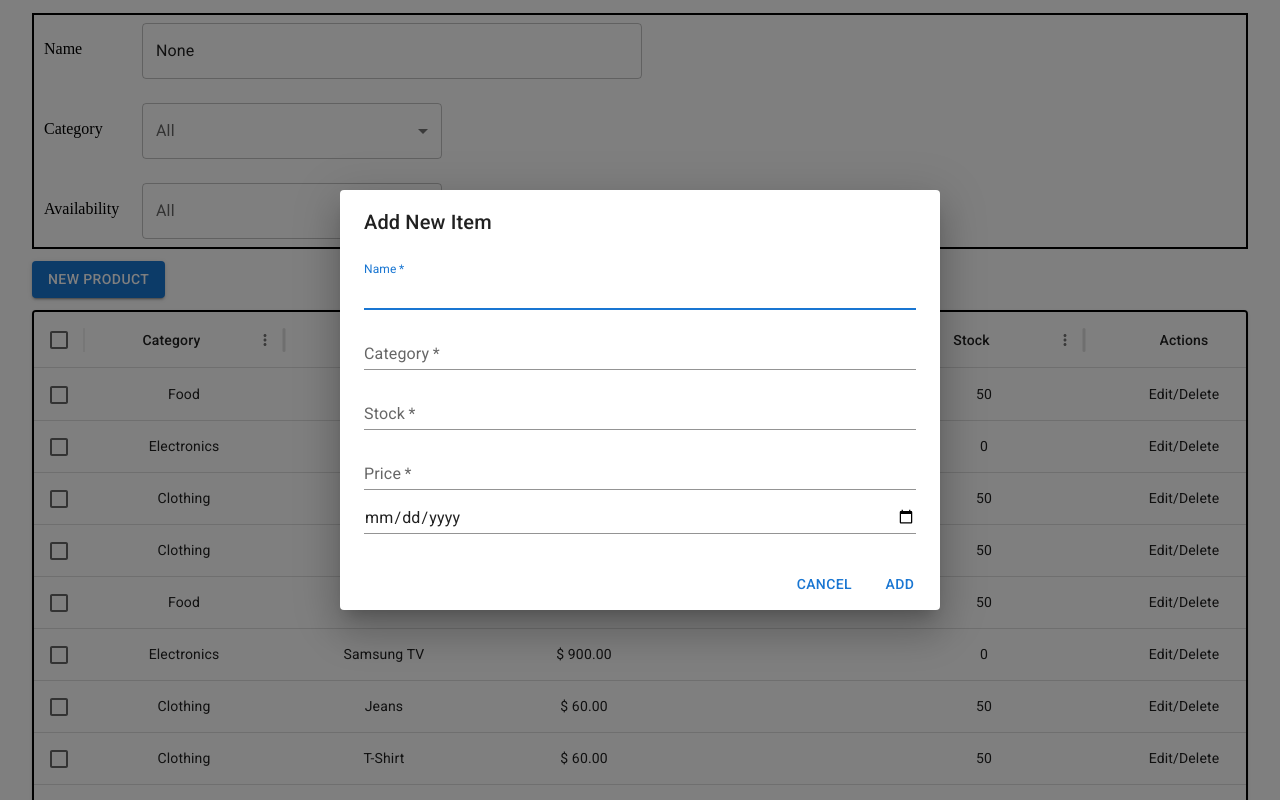
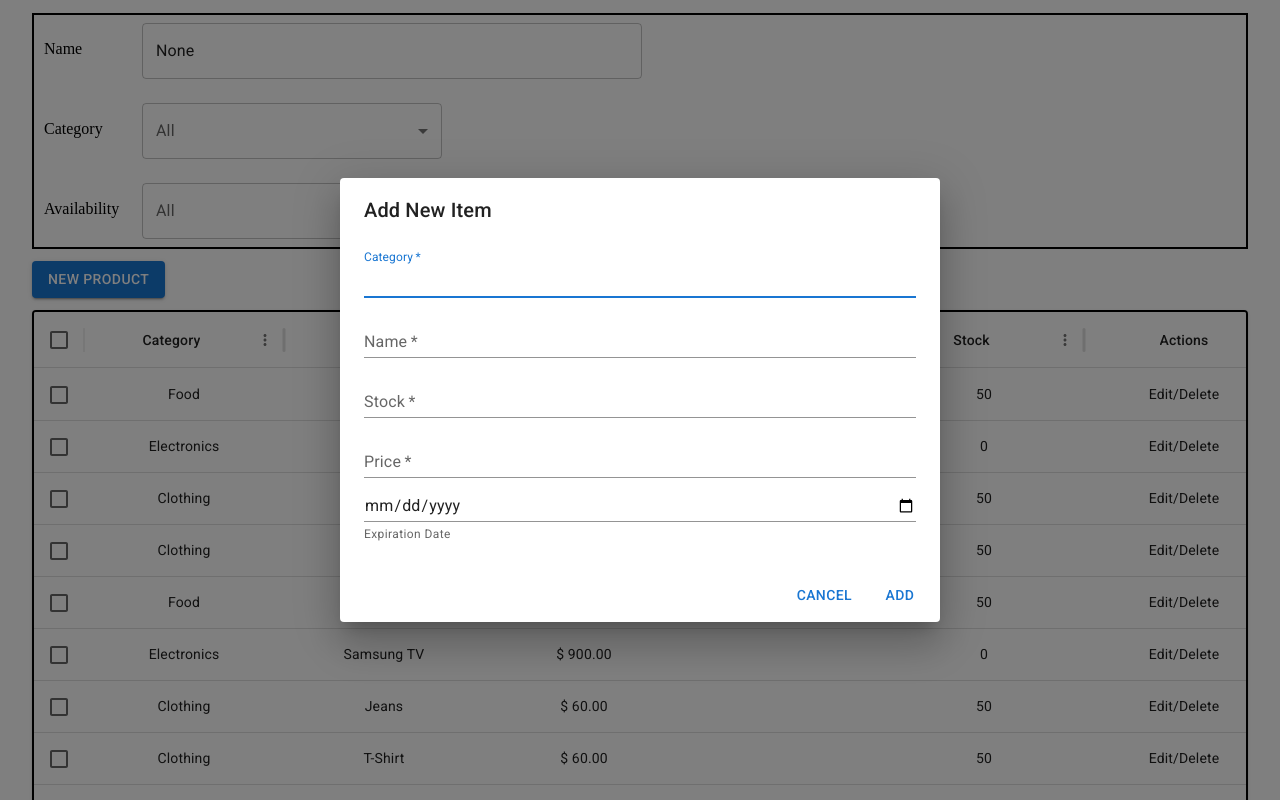
Before and after one commit to hastydubu98/BreakableToy1, a React (Vite) app in the folder breakable-toy-1-frontend/: page / in a window 1280 px wide. Both pictures are taken after a click on the button "NEW PRODUCT". Shown: the top 800 px of the page. Built offline with nearby package versions, Linux system fonts and the light colour scheme.

Commit message:
Adds handleSave function to NewProduct. Connects to the backend to create a new product. Changed the order of the name form and the category form.

```diff
--- a/breakable-toy-1-frontend/src/components/NewProduct.jsx
+++ b/breakable-toy-1-frontend/src/components/NewProduct.jsx
@@ -76,9 +76,9 @@ export default function BasicButtons() {
               autoFocus
               required
               margin="dense"
-              id="name"
-              name="name"
-              label="Name"
+              id="category"
+              name="category"
+              label="Category"
               type="text"
               fullWidth
               variant="standard"
@@ -86,9 +86,9 @@ export default function BasicButtons() {
             <TextField
               required
               margin="dense"
-              id="category"
-              name="category"
-              label="Category"
+              id="name"
+              name="name"
+              label="Name"
               type="text"
               fullWidth
               variant="standard"
@@ -120,6 +120,7 @@ export default function BasicButtons() {
               type="date"
               fullWidth
               variant="standard"
+              helperText="Expiration Date"
             />
           </DialogContent>
           <DialogActions>
```
